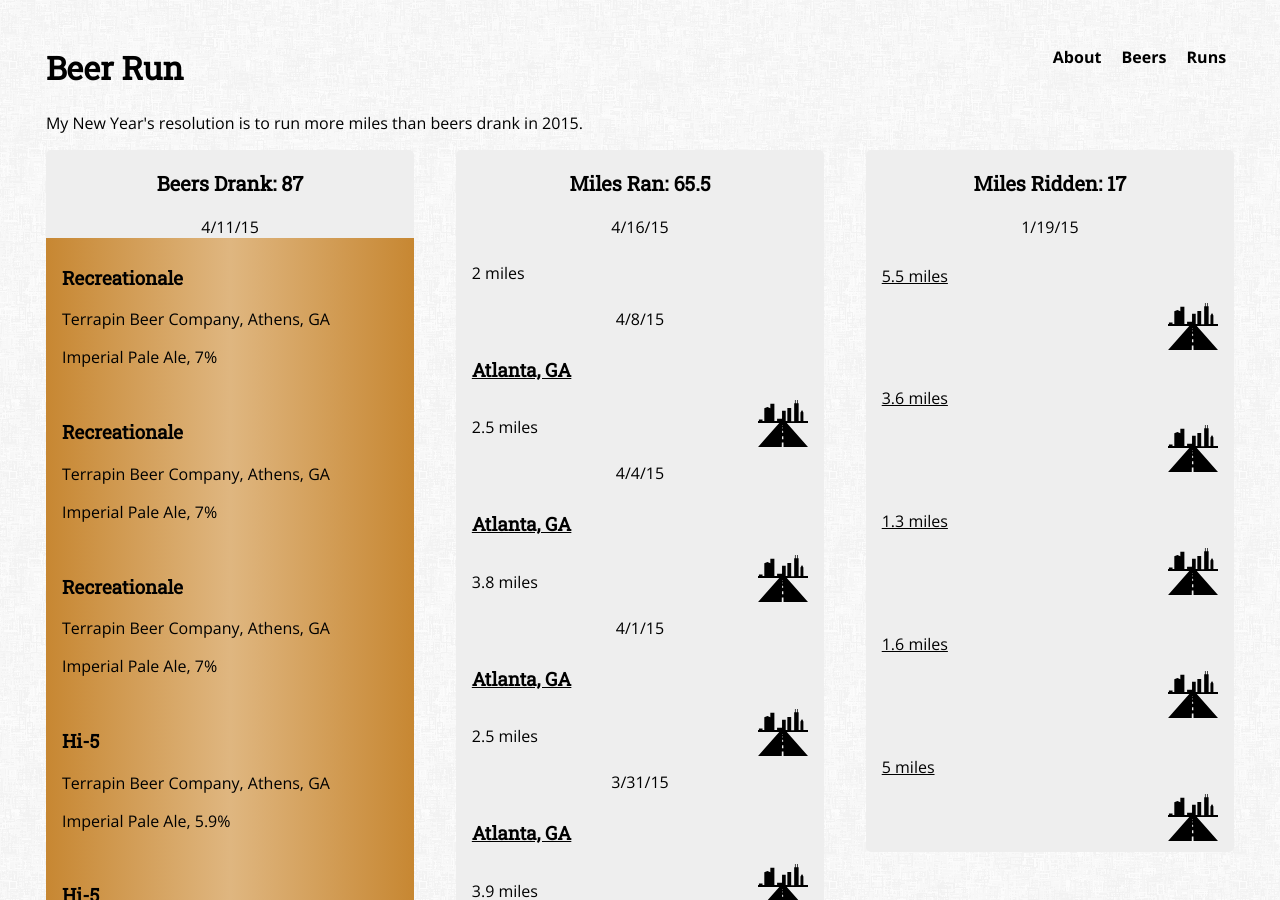
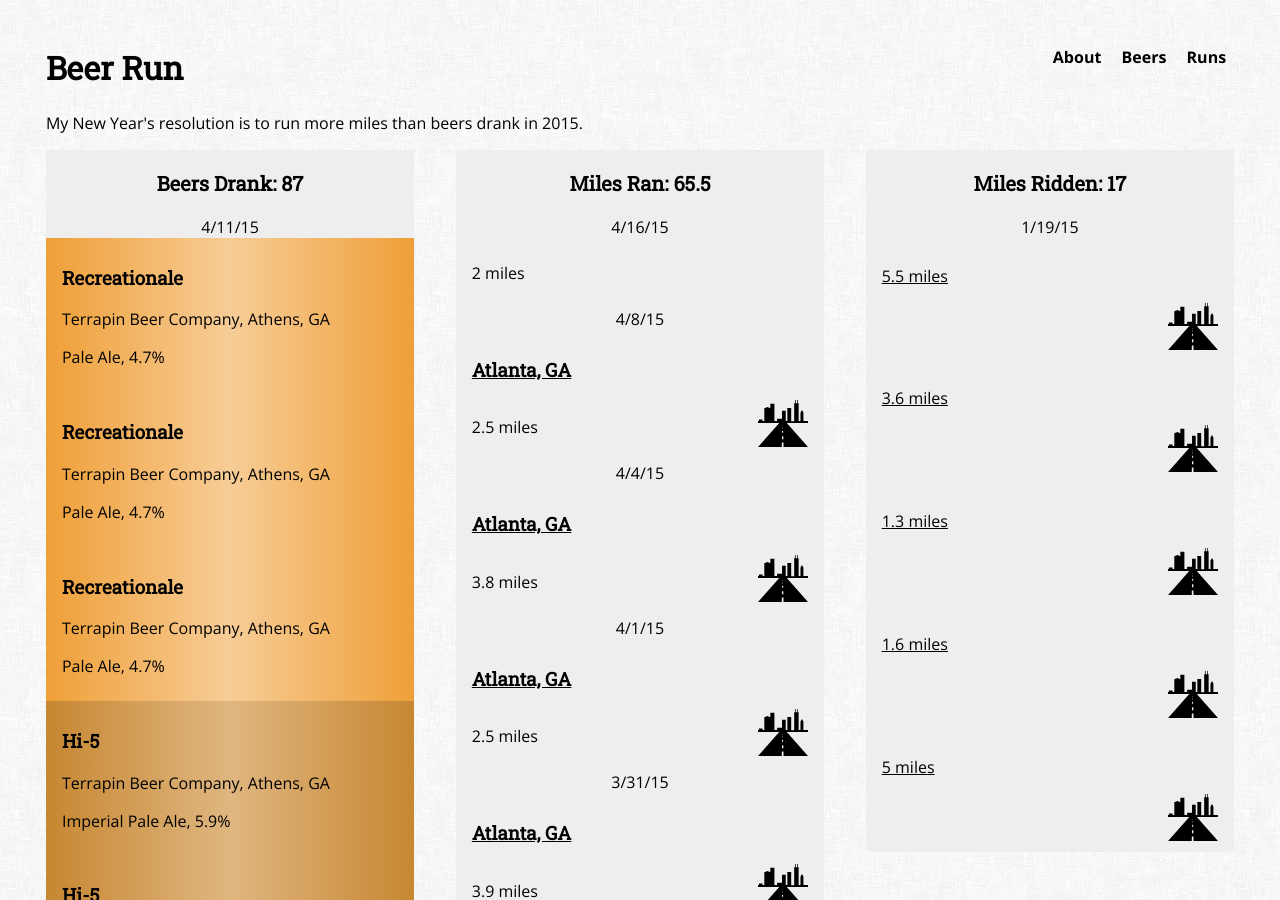
Before and after one commit to rhewitt22/beer-run, a Jekyll site: the page built from index.html, in a window 1280 px wide and 900 px high. Built offline with Jekyll 4.4.1, drawn with Linux system fonts in a browser that asks for light colours; nearby versions of some CDN libraries.

Commit message:
Updated beer-glossary.yml

```diff
--- a/_data/beer-glossary.yml
+++ b/_data/beer-glossary.yml
@@ -7,8 +7,8 @@
 - name: Recreationale
   brewery: Terrapin Beer Company
   location: "Athens, GA"
-  style: Imperial Pale Ale
-  abv: 7
+  style: Pale Ale
+  abv: 4.7
 
 - name: Sculpin
   brewery: Ballast Point Brewing Company
```
